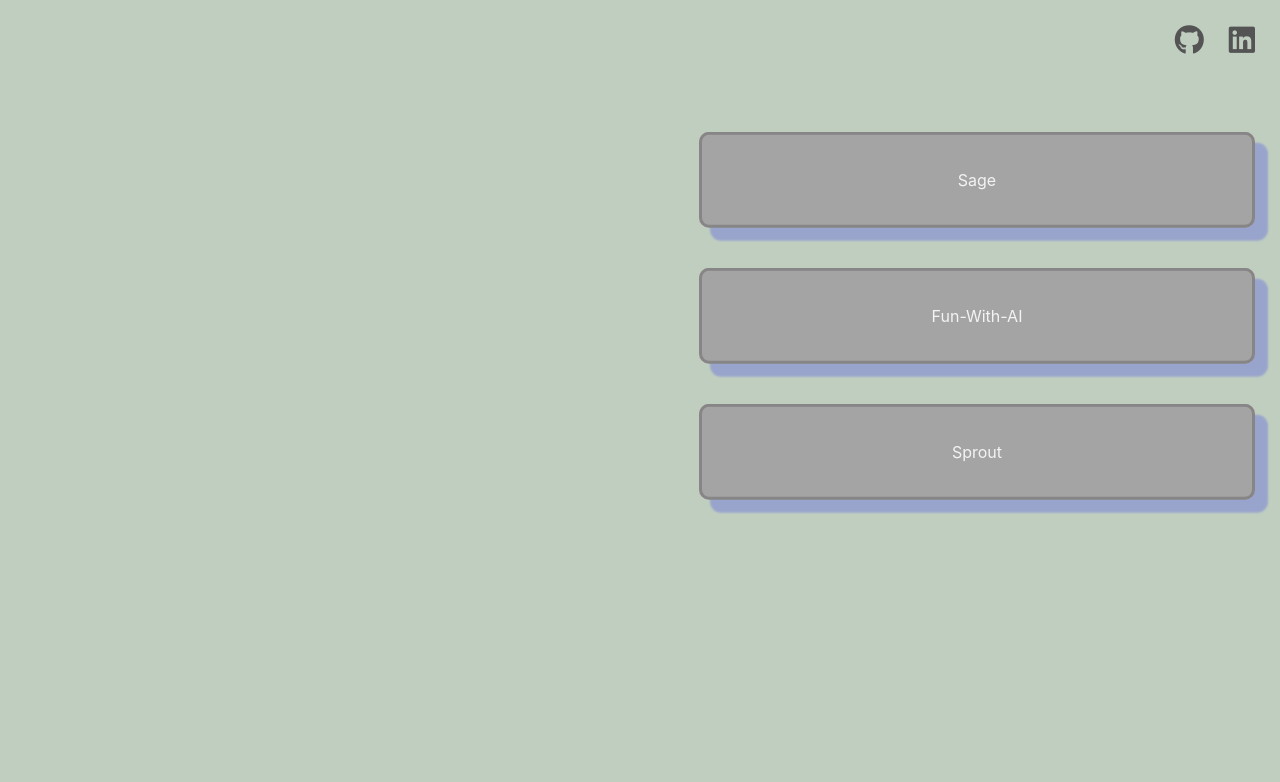
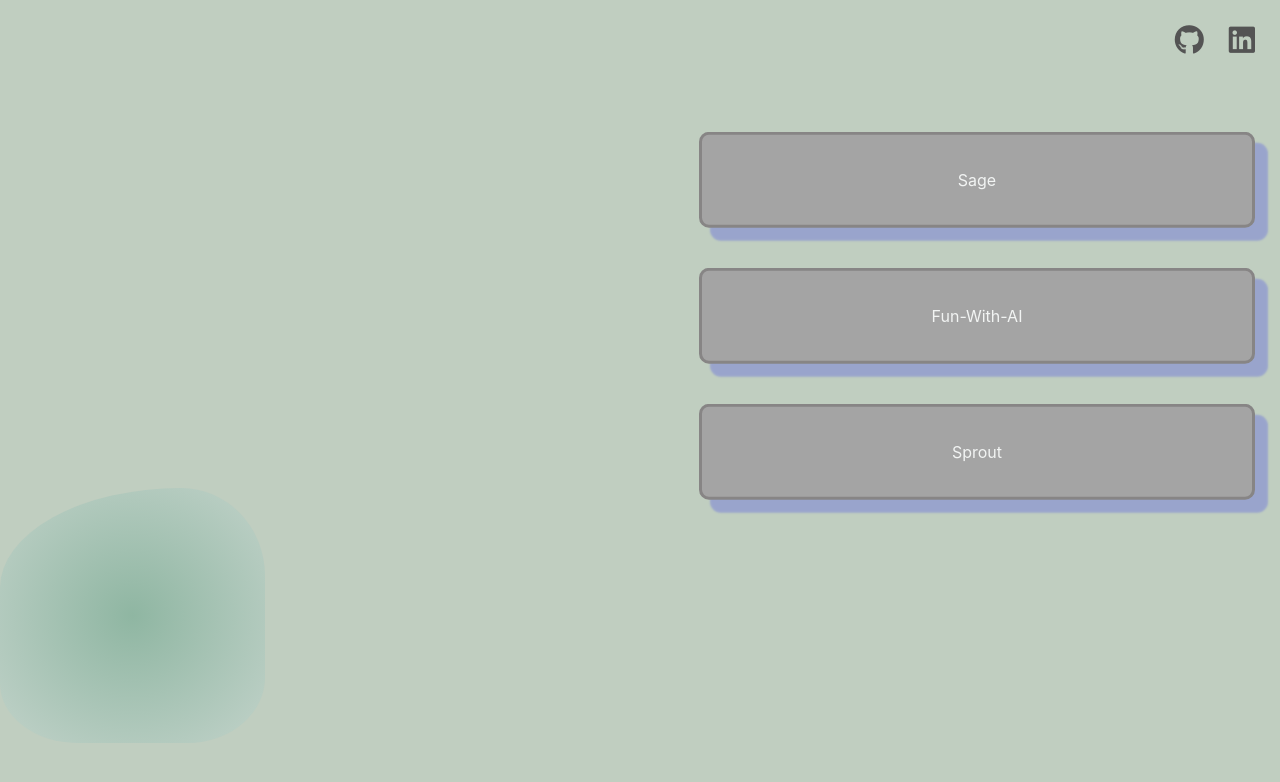
Before and after one commit to Sasu-Osayande/portfolio, a React (Create React App) app: page /sasu in a window 1280 px wide. Shown: the top 782 px of the page. Built offline with nearby package versions, Linux system fonts and the light colour scheme.

Commit message:
Start designing background shapes

```diff
--- a/src/components/Portfolio.css
+++ b/src/components/Portfolio.css
@@ -76,3 +76,12 @@ i {
   animation: floating;
   animation-play-state: paused;
 }
+
+.Blob {
+  display: block;
+  width: 265px;
+  height: 255px;
+  background-color: #8fb6a2;
+  border-radius: 117% 54% 50% 50% / 67% 59% 44% 40%;
+  background-image: radial-gradient(#8fb6a2, #c1d2c9);
+}
--- a/src/components/Portfolio.js
+++ b/src/components/Portfolio.js
@@ -29,6 +29,9 @@ function Portfolio() {
       <div className="Project">Fun-With-AI</div>
       <div className="Project">Sprout</div>
       </div>
+      <div>
+        <div className="Blob"></div>
+      </div>
     </div>
   );
 }
```
